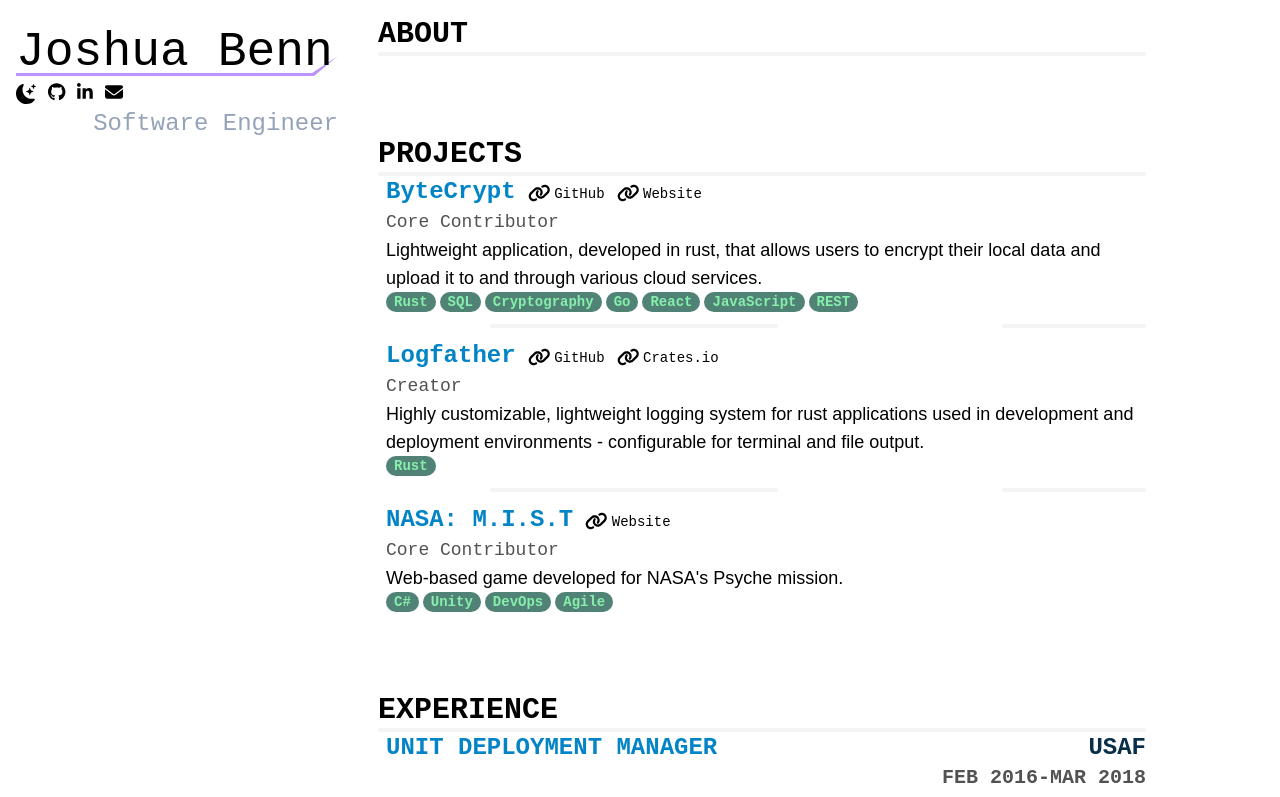
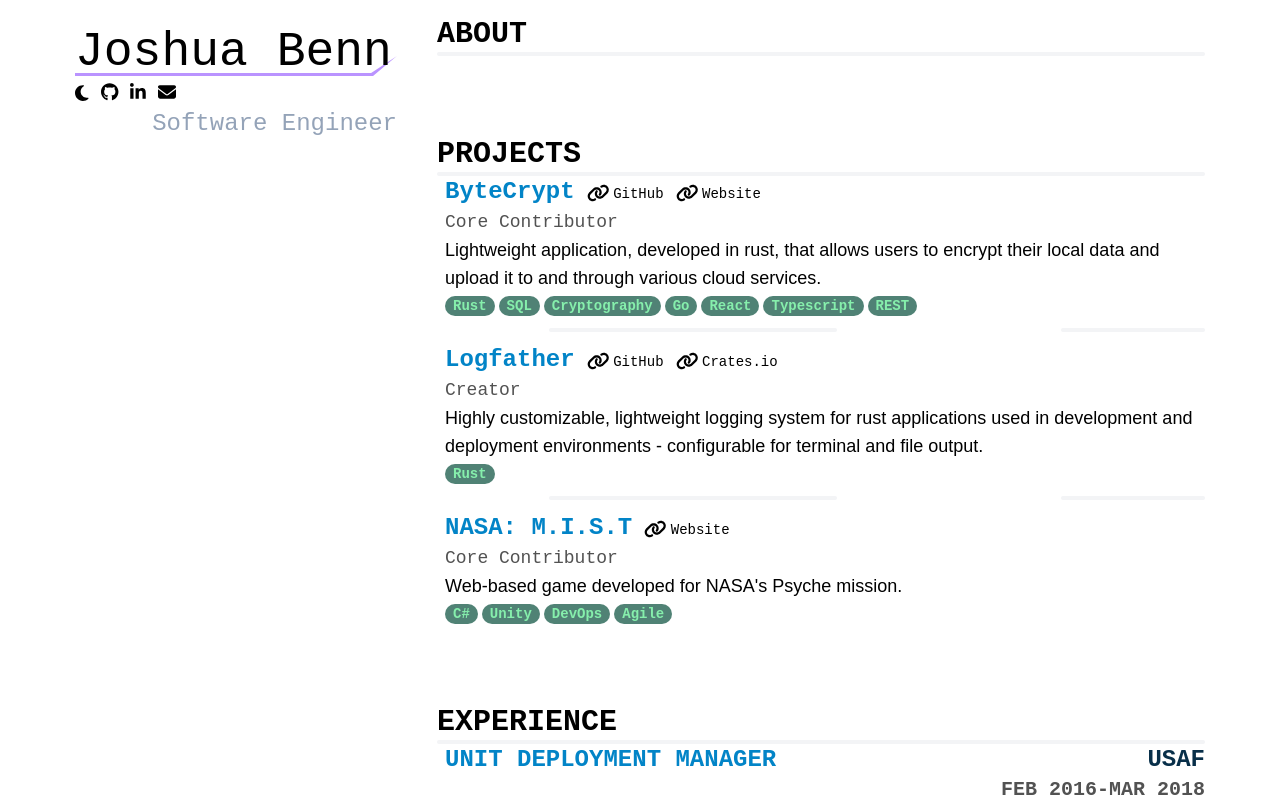
Before and after one commit to SublimeIbanez/Portfolio, a React (Vite) app in the folder portfolio/: page / in a window 1280 px wide. Shown: the top 797 px of the page. Built offline with nearby package versions, Linux system fonts and the light colour scheme.

Commit message:
Updated the mode selector and spacing for skills when at minimum window size

```diff
--- a/portfolio/src/App.css
+++ b/portfolio/src/App.css
@@ -3,12 +3,19 @@
 @tailwind utilities;
 
 * {
-  margin: 0;
-  padding: 0;
-  box-sizing: border-box;
-  font-family: monospace;
+    margin: 0;
+    padding: 0;
+    box-sizing: border-box;
+    font-family: monospace;
 }
 
 .text_entry {
     font-family: sans-serif;
 }
+
+@media screen and (min-width: 500px) {
+    body {
+        display: flex;
+        justify-content: center;
+    }
+}
--- a/portfolio/src/App.tsx
+++ b/portfolio/src/App.tsx
@@ -8,7 +8,7 @@ import Experience from "./components/Experience";
 export default function App() {
 
     return (
-        <div className="App flex flex-col gap-10 m-4 text-lg md:flex-row">
+        <div className="App flex flex-col gap-10 m-4 text-lg lg:flex-row">
             <div className="header min-w-92 flex-none">
                 <Header />
             </div>
--- a/portfolio/src/components/Header.tsx
+++ b/portfolio/src/components/Header.tsx
@@ -3,12 +3,11 @@ import { useState } from "react";
 import { keepTheme, setTheme } from "./theme";
 
 import { FontAwesomeIcon } from "@fortawesome/react-fontawesome";
-import { faGithub } from "@fortawesome/free-brands-svg-icons/faGithub";
-import { faLinkedinIn } from "@fortawesome/free-brands-svg-icons/faLinkedinIn";
-import { faEnvelope } from "@fortawesome/free-solid-svg-icons";
+import { faGithub, faLinkedinIn } from "@fortawesome/free-brands-svg-icons";
+import { faEnvelope, faSun, faMoon } from "@fortawesome/free-solid-svg-icons";
 
-import Mode_Dark from "../images/dark_mode.svg";
-import Mode_Light from "../images/light_mode.svg";
+// import Mode_Dark from "../images/dark_mode.svg";
+// import Mode_Light from "../images/light_mode.svg";
 import Underline from "../images/header_slash.svg";
 
 
@@ -29,8 +28,7 @@ export default function Header() {
             </div>
             <div className="flex sm:flex-col justify-between">
                 <div className="social flex gap-3 mt-1">
-                    <img className="mt-1 h-[20px] w-auto" src={theme == "theme-dark" ? Mode_Light : Mode_Dark}
-                        alt="Mode Selection" onClick={toggleMode} />
+                    <FontAwesomeIcon icon={theme == "theme-dark" ? faSun : faMoon} onClick={toggleMode} className="mt-1" />
 
                     <a href="https://github.com/JoshBenn">
                         <FontAwesomeIcon icon={faGithub} />
--- a/portfolio/src/components/Projects.tsx
+++ b/portfolio/src/components/Projects.tsx
@@ -14,7 +14,7 @@ export default function Projects() {
                 title="ByteCrypt"
                 role="Core Contributor"
                 body="Lightweight application, developed in rust, that allows users to encrypt their local data and upload it to and through various cloud services."
-                skills={["Rust", "SQL", "Cryptography", "Go", "React", "JavaScript", "REST", ]}
+                skills={["Rust", "SQL", "Cryptography", "Go", "React", "Typescript", "REST",]}
                 links={[
                     {
                         site: Site.GitHub,
@@ -103,7 +103,7 @@ function SkillsList({ skills }: SkillProps) {
             {
                 skills?.map((skill) => {
                     return (
-                        <span className="rounded-full mr-1 pl-2 pr-2 text-sm font-bold bg-emerald-900 bg-opacity-70 text-green-300">{skill}</span>
+                        <span className="rounded-full mr-1 pl-2 pr-2 text-sm font-bold bg-emerald-900 bg-opacity-70 text-green-300 mt-1">{skill}</span>
                     )
                 })
             }
```
